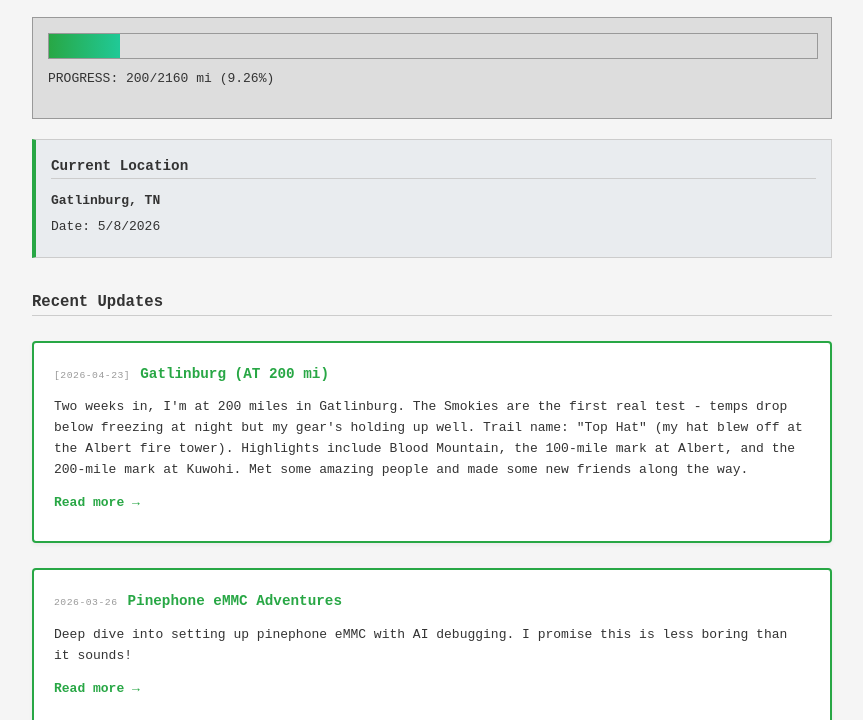
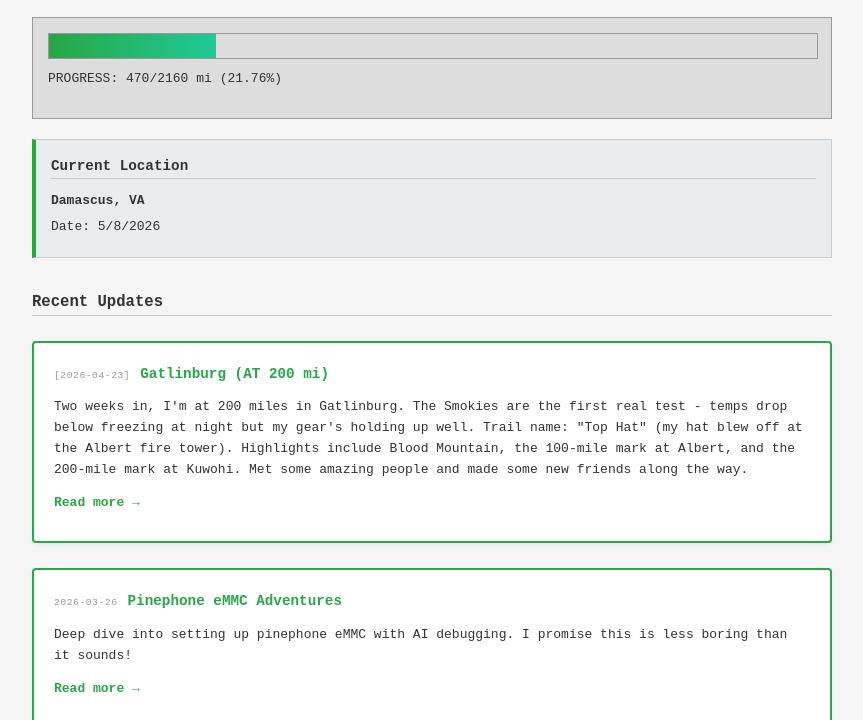
Before and after one commit to WillChangeThisLater/at-journal, a plain HTML site: page index.html in a window 1280 px wide. Shown: the part 80-800 px from the top of the page, without its empty margins (208-1071 px from the left). Drawn offline with Linux system fonts and the light colour scheme.

Commit message:
Update trail progress to mile 470

```diff
--- a/index.html
+++ b/index.html
@@ -132,16 +132,16 @@
 
     <div class="progress-bar">
         <div class="progress-container">
-            <div class="progress-fill" style="width: 9.26%;">
+            <div class="progress-fill" style="width: 21.76%;">
                 <span></span>
             </div>
         </div>
-        <p style="margin-top: 10px;">PROGRESS: 200/2160 mi (9.26%)</p>
+        <p style="margin-top: 10px;">PROGRESS: 470/2160 mi (21.76%)</p>
     </div>
 
     <div class="current-location">
         <h2>Current Location</h2>
-        <p><strong>Gatlinburg, TN</strong></p>
+        <p><strong>Damascus, VA</strong></p>
         <p>Date: <span id="current-date"></span></p>
     </div>
 
```
